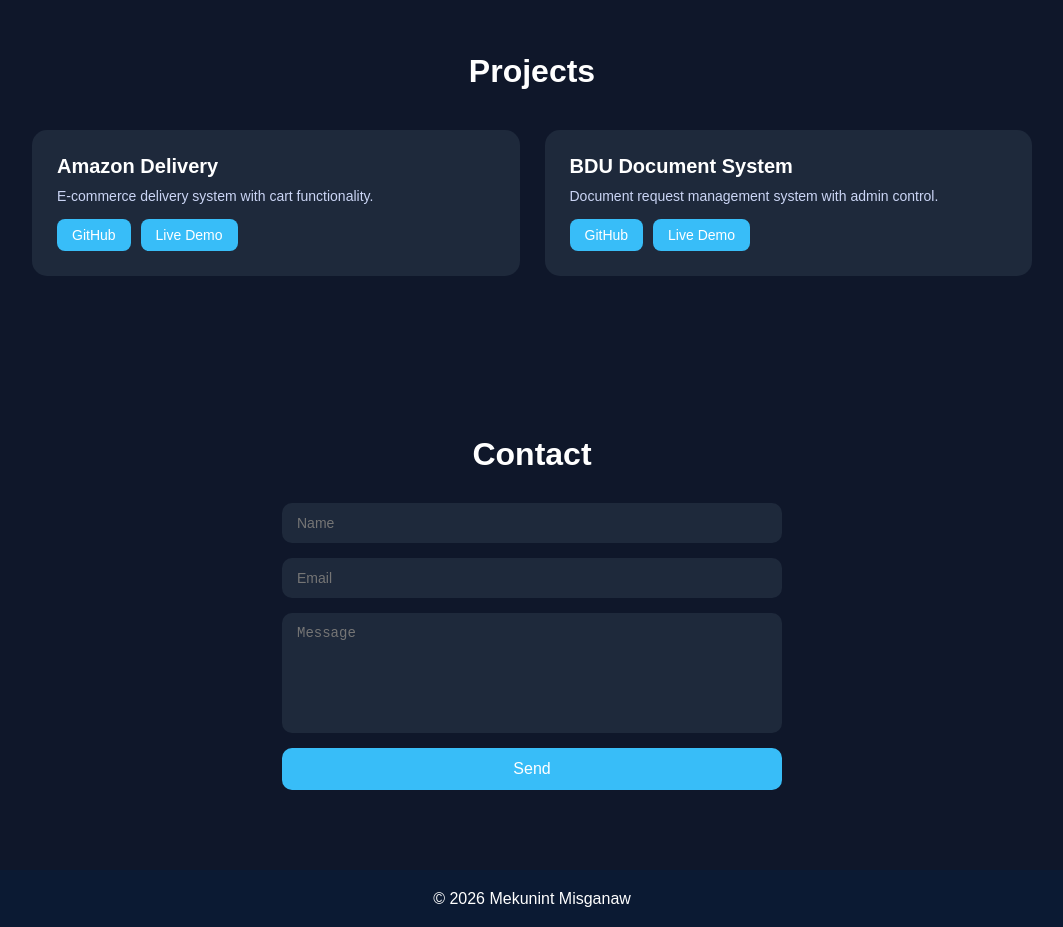
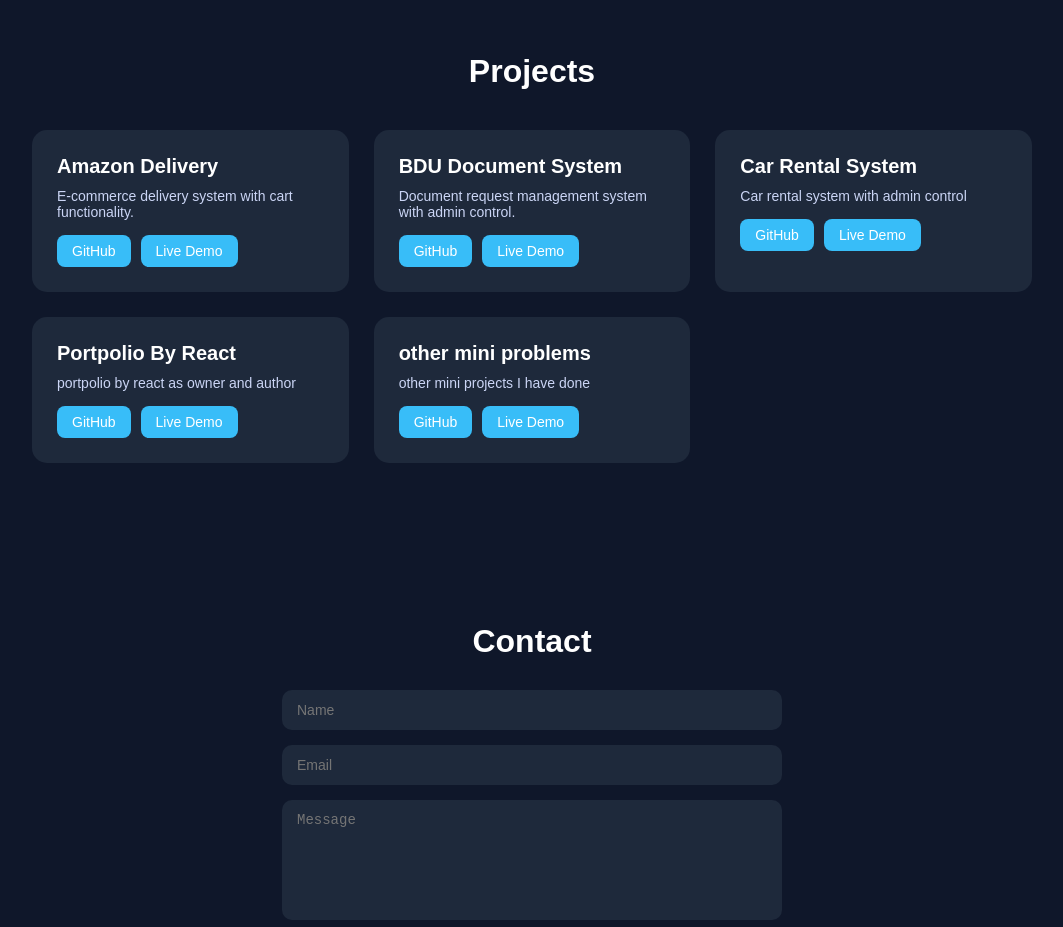
Before and after one commit to mismark/Portpolio-React, a React (Vite) app: page / in a window 1280 px wide. Shown: the part 1860-2787 px from the top of the page, without its empty margins (108-1171 px from the left). Built offline with nearby package versions, Linux system fonts and the light colour scheme.

Commit message:
add another project links

```diff
--- a/src/components/Projects/Projects.jsx
+++ b/src/components/Projects/Projects.jsx
@@ -13,6 +13,24 @@ function Projects() {
       desc: "Document request management system with admin control.",
       github: "https://github.com/mismark/BDU_Document_Request_Management_System",
       live: "#" // or real deployed link
+    },
+    {
+      title: "Car Rental System",
+      desc: "Car rental system with admin control",
+      github: "https://github.com/mismark/Car-Rental_System",
+      live: "#"
+    },
+    {
+      title: "Portpolio By React ",
+      desc: "portpolio by react as owner and author",
+      github: "https://github.com/mismark/Portpolio-React",
+      live: "#"
+    },
+    {
+      title: "other mini problems ",
+      desc: "other mini projects I have done ",
+      github: "https://github.com/mismark",
+      live: "#"
     }
   ];
 
```
